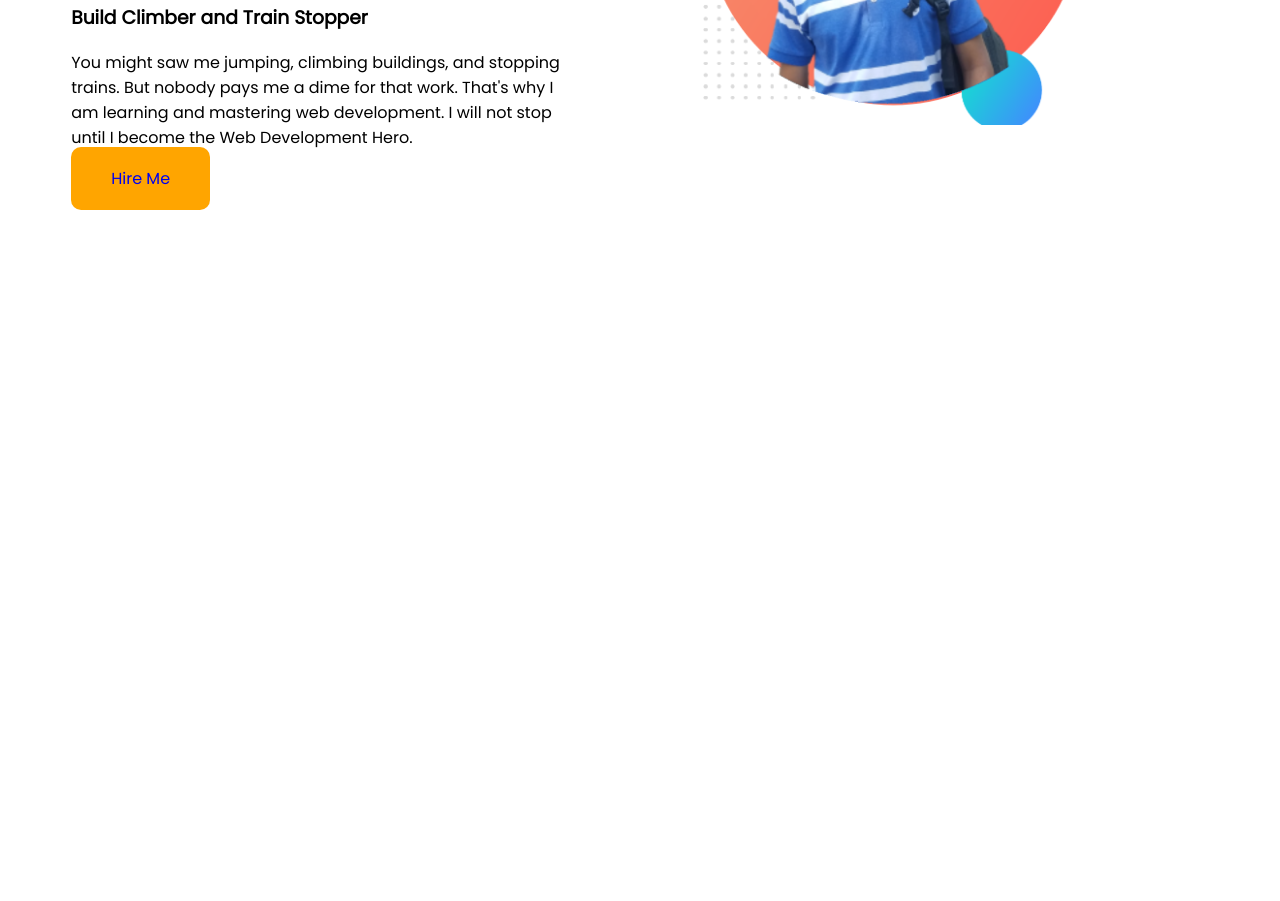
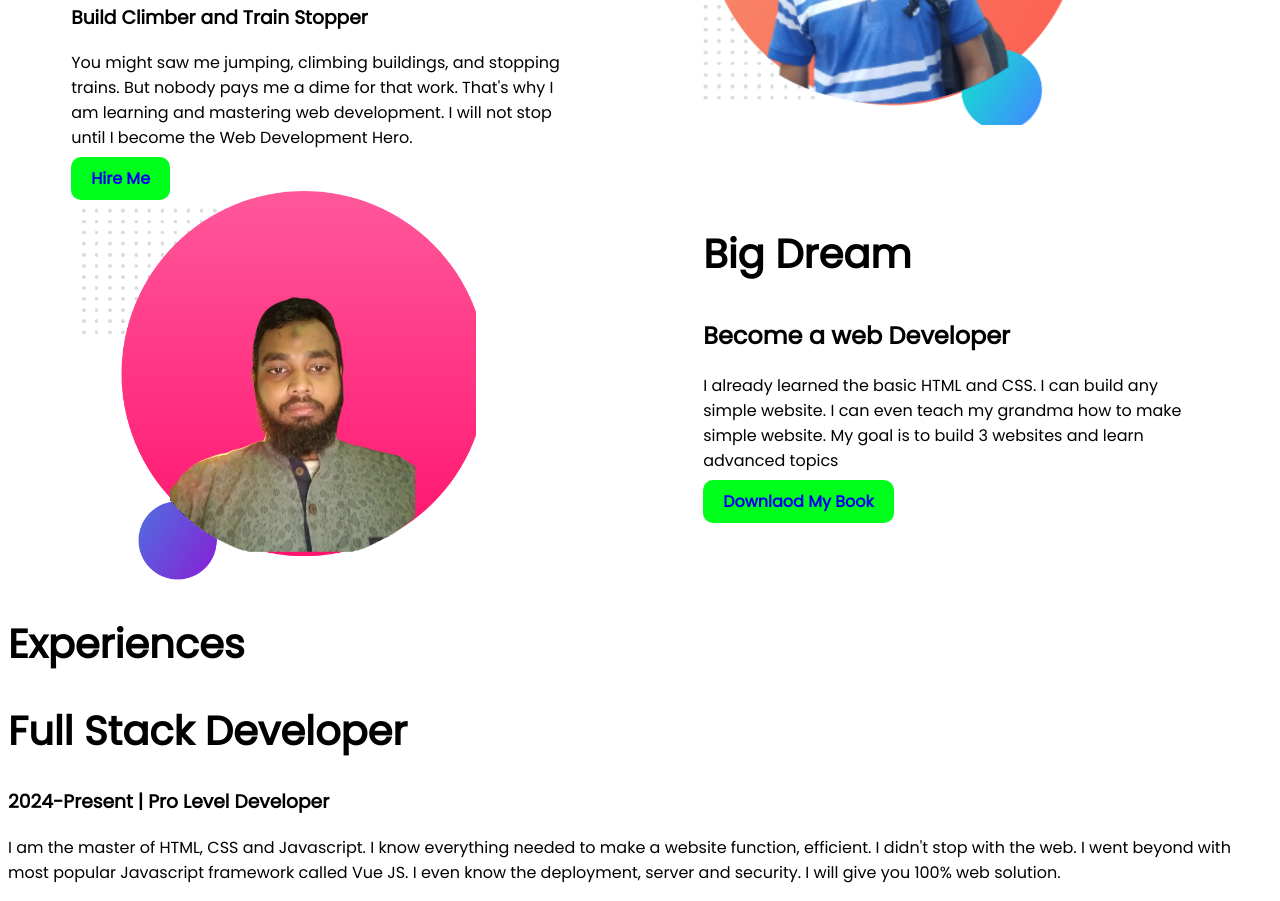
Before and after one commit to hossain-imran-website/developer-portfoilo, a plain HTML site: page index.html in a window 1280 px wide. Shown: the part 285-1186 px from the top of the page. Before the commit the page ends 800 px from the top, so only its background shows below. Drawn offline with Linux system fonts and the light colour scheme.

Commit message:
big dream

```diff
--- a/index.html
+++ b/index.html
@@ -16,11 +16,30 @@
             <h1> <span class="imran">MD Imran Hossain </span> Worlds</h1>
             <h3>Build Climber and Train Stopper</h3>
             <p>You might saw me jumping, climbing buildings, and stopping trains. But nobody pays me a dime for that work. That's why I am learning and mastering web development. I will not stop until I become the Web Development Hero.</p>
-            <a target="_blank" href="www.natures.com.bd">Hire Me</a>
+            <a class="button" target="_blank" href="https://natures.com.bd/"> Hire Me</a>
         </div>
         <div class="half-width">
             <img src="images/my-bg.png" alt="">
         </div>
     </section>
+    <section class="big-dream">
+        <div class="half-width">
+            <img src="images/my-bg2.png" alt="">
+        </div>
+        <div class="half-width">
+            <h1>Big Dream</h1>
+            <h2>Become a web Developer</h2>
+            <p>I already learned the basic HTML and CSS. I can build any simple website. I can even teach my grandma how to make simple website. My goal is to build 3 websites and learn advanced topics</p>
+            <a class="button" href="www.facebook.com">Downlaod My Book</a>
+        </div>
+    </section>
+<footer>
+    <h1> Experiences</h1>
+    <div>
+        <h1>Full Stack Developer</h1>
+        <h3>2024-Present | Pro Level Developer</h3>
+        <p>I am the master of HTML, CSS and Javascript. I know everything needed to make a website function, efficient. I didn't stop with the web. I went beyond with most popular Javascript framework called Vue JS. I even know the deployment, server and security. I will give you 100% web solution.</p>
+    </div>
+</footer>
 </body>
 </html>
--- a/style.css
+++ b/style.css
@@ -19,12 +19,14 @@ section {
 .half-width img{
     width: 80%;
 }
-a{
+.button {
     text-decoration: none;
-    background-image: -webkit-gradient(orange, tomatos);
-    background-color: orange;
-    padding:20px 40px;
+    background-image: -webkit-gradient(orange, tomato);
+    background-color: rgb(0, 255, 26);
+    padding:10px 20px;
     margin-top:5px;
     border-radius: 10px;
-    font-size: 700;
+
+    font-weight: 700;
+
 }
```
